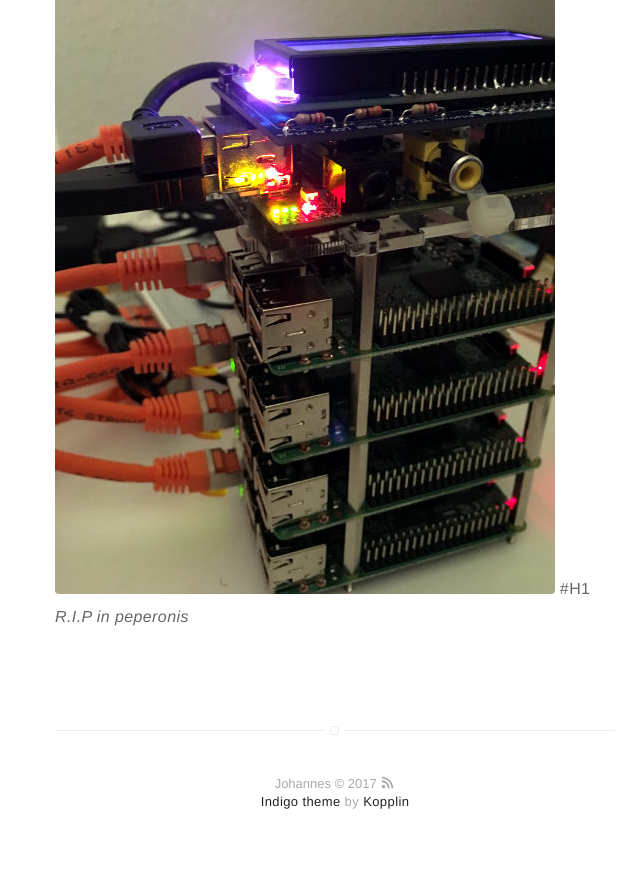
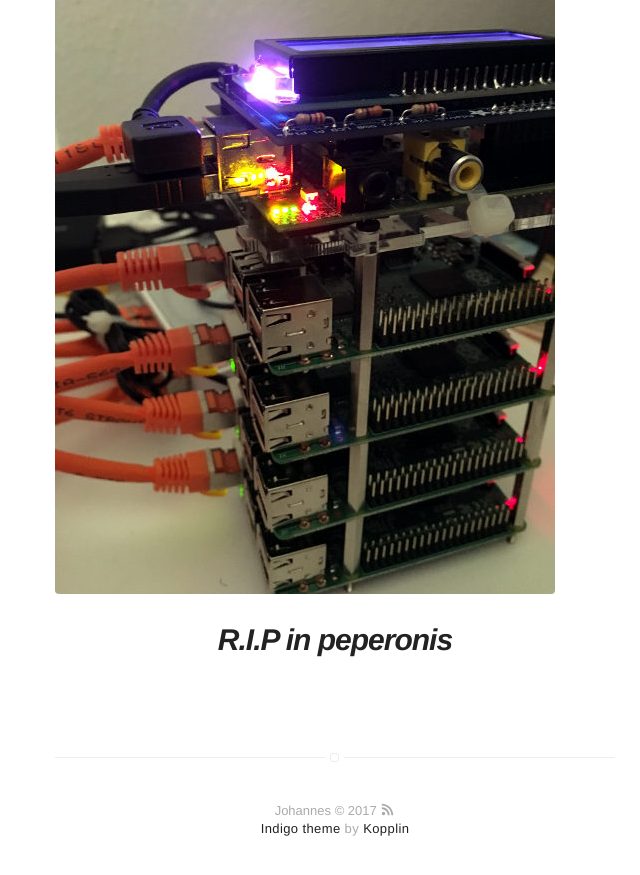
Before and after one commit to jvarg/jvarg.github.io, a Jekyll site: the page built from _posts/2017-03-18-dedicated-machine-learning-workstation.markdown, in a window 1280 px wide and 900 px high, scrolled down 1143 px. Shown: the top 875 px of the window, without its empty margins (305-945 px from the left). Built offline with Jekyll 4.4.1, drawn with Linux system fonts in a browser that asks for light colours.

Commit message:
headline

```diff
--- a/_posts/2017-03-18-dedicated-machine-learning-workstation.markdown
+++ b/_posts/2017-03-18-dedicated-machine-learning-workstation.markdown
@@ -32,4 +32,4 @@ change my ssh-server-config to public-key authentication and im ready to go.
 >just use dtrx (Do The Right Extraction) *apt-get install dtrx*.
 
 ![cluster](http://zeroispri.me/assets/images/postimages/cluster.JPG)
-#H1 *R.I.P in peperonis*
+# *R.I.P in peperonis*
```
